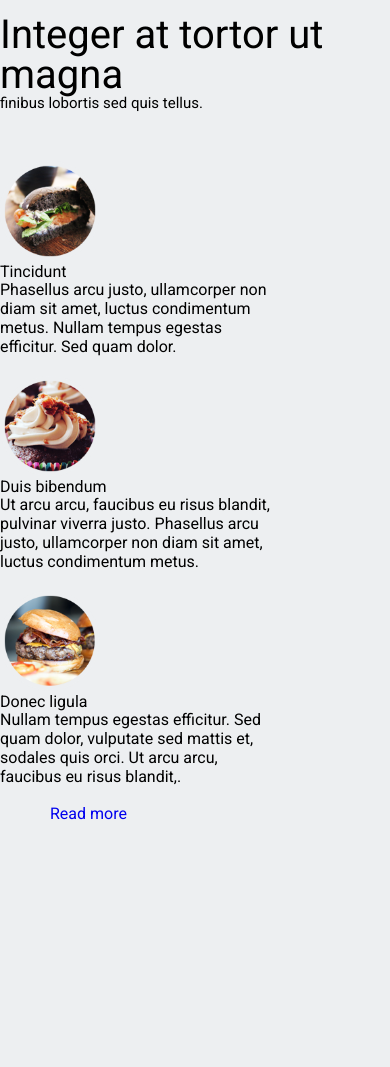
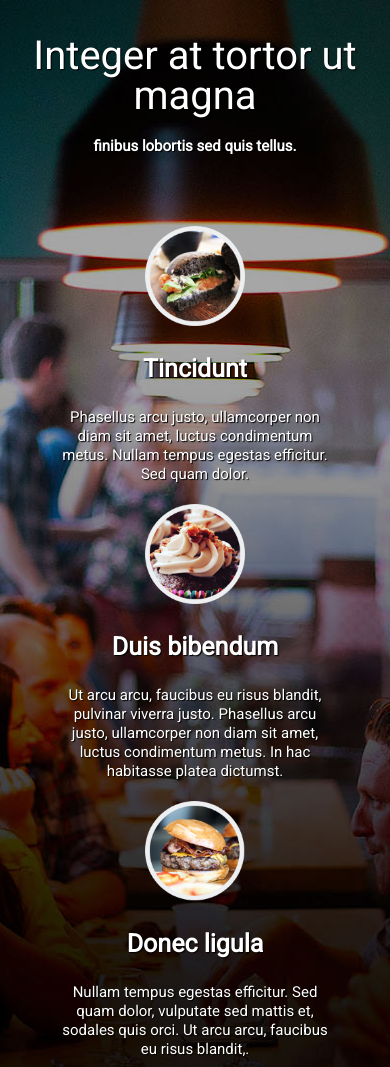
Before and after one commit to sinisa-gale/Panakeia, a plain HTML site: page index.html in a window 390 px wide. Shown: the part 395-1462 px from the top of the page. Drawn offline with Linux system fonts and the light colour scheme.

Commit message:
project finished

```diff
--- a/index.html
+++ b/index.html
@@ -27,36 +27,37 @@
 			</div>
 		</header>
 
-
-		<section class="main__wrapper">
-			<div class="main container">
-				<div class="main__header">
-					<h1 class="main__header-top">Integer at tortor ut magna</h1>
-					<span class="main__header-bottom">finibus lobortis sed quis tellus.</span>
+		<!--MAIN-->
+		<main>
+			<div class="main-cont">
+				<div class="main-header">
+					<h1>Integer at tortor ut magna</h1>
+					<span>finibus lobortis sed quis tellus.</span>
 				</div>
-				<div class="main__items clearfix">
-					<div class="main__item main__item--margin">
-						<img src="./images/main-item1.png" alt="" class="main__item-pic">
+				<div class="main-items">
+					<div class="item">
+						<img src="./images/main-item1.png" alt="">
 						<p>Tincidunt</p>
-						<p class="main__item-text">Phasellus arcu justo, ullamcorper non diam sit amet,
+						<p>Phasellus arcu justo, ullamcorper non diam sit amet,
 							luctus condimentum metus. Nullam tempus egestas efficitur. Sed quam dolor.</p>
 					</div>
-					<div class="main__item main__item--margin">
-						<img src="./images/main-item2.png" alt="" class="main__item-pic">
+					<div class="item">
+						<img src="./images/main-item2.png" alt="">
 						<p>Duis bibendum</p>
-						<p class="main__item-text">Ut arcu arcu, faucibus eu risus blandit, pulvinar viverra justo.
-							Phasellus arcu justo, ullamcorper non diam sit amet, luctus condimentum metus.</p>
+						<p>Ut arcu arcu, faucibus eu risus blandit, pulvinar viverra justo.
+							Phasellus arcu justo, ullamcorper non diam sit amet, luctus condimentum metus.
+							In hac habitasse platea dictumst.</p>
 					</div>
-					<div class="main__item">
-						<img src="./images/main-item3.png" alt="" class="main__item-pic">
+					<div class="item">
+						<img src="./images/main-item3.png" alt="">
 						<p>Donec ligula</p>
-						<p class="main__item-text">Nullam tempus egestas efficitur. Sed quam dolor, vulputate
+						<p>Nullam tempus egestas efficitur. Sed quam dolor, vulputate
 							sed mattis et, sodales quis orci. Ut arcu arcu, faucibus eu risus blandit,.</p>
 					</div>
 				</div>
 				<a href="#" class="main__button">Read more</a>
 			</div>
-		</section>
+		</main>
 
 		<!--NEWS-->
 		<section class="news">
@@ -110,7 +111,7 @@
 						lorem et orci sagittis, et accumsan ex porta.</p><br>
 					<a href="#">Sign up</a>
 				</div>
-				<img src="./images/product-pic1.jpg" alt="">
+				<img src="./images/news-item1.jpg" alt="">
 				<a href="#">Sign up</a>
 			</div>
 			<div class="info-item">
@@ -122,11 +123,10 @@
 						lorem et orci sagittis, et accumsan ex porta.</p><br>
 					<a href="#">Sign up</a>
 				</div>
-				<img src="./images/product-pic2.jpg" alt="">
+				<img src="./images/news-item2.jpg" alt="">
 				<a href="#">Sign up</a>
 			</div>
 		</section>
-
 
 		<!--FOOTER-->
 		<footer>
@@ -147,6 +147,7 @@
 						<a href="#" >Himenaeos</a>
 						<a href="#" >In consectetur</a>
 						<a href="#" >Nisi sed blandit</a>
+						<a href="#" >Tincidunt</a>
 					</div>
 					<div>
 						<a href="#" >Nostra</a>
--- a/styles/style-resp.css
+++ b/styles/style-resp.css
@@ -1,9 +1,9 @@
 @media screen and (max-width: 1300px) {
-	.main__header {
+	main {
+		height: 1200px;
+	}
+	main .main-header {
 		margin-top: 300px;
-	}
-	.main__wrapper {
-		height: 1200px;
 	}
 }
 @media screen and (max-width: 992px) {
@@ -13,16 +13,16 @@
 	header .header-cont nav a {
 		padding: 18px 13px;
 	}
-	.main__header {
+	main .main-header {
 		margin-top: 250px;
 	}
-	.main__header-top {
+	main .main-header h1 {
 		font-size: 60px;
 	}
-	.main__header-bottom {
+	main .main-header span {
 		font-size: 25px;
 	}
-	.main__item-text {
+	main .main-items .item p:nth-child(3) {
 		max-width: 70%;
 	}
 	.info .info-item div a {
@@ -46,37 +46,37 @@
 	header .header-logo {
 		margin-left: 10px;
 	}
-	.main__wrapper {
+	main {
 		height: 1321px;
 	}
-	.main__header {
+	main .main-header {
 		margin-top: 50px;
 	}
-	.main__header-top {
+	main .main-header h1 {
 		font-size: 50px;
 	}
-	.main__header-bottom {
+	main .main-header span {
 		font-size: 20px;
 	}
-	.main__items {
+	main .main-items {
 		margin-top: 50px;
+		display: block;
 	}
-	.main__item {
-		float: none;
+	main .main-items .item {
 		margin: auto;
 		padding-bottom: 20px;
 		width: 100%;
 	}
-	.main__item-pic {
+	main .main-items .item img {
 		width: 120px;
 	}
-	.main__item-header {
+	main .main-items .item p:nth-child(2) {
 		font-size: 25px;
 	}
-	.main__item-text {
+	main .main-items .item p:nth-child(3) {
 		line-height: 25px;
 	}
-	.main__button {
+	main a {
 		margin-top: 50px;
 	}
 	.news .news-cont div {
@@ -118,7 +118,7 @@
 		width: 60%;
 	}
 }
-@media screen and (max-width:650px) {
+@media screen and (max-width:700px) {
   header .header-cont {
     height: auto;
   }
@@ -155,19 +155,19 @@
 	}
 }
 @media screen and (max-width: 480px) {
-	.main__header-top {
+	main .main-header h1 {
 		font-size: 40px;
 	}
-	.main__header-bottom {
+	main .main-header span {
 		font-size: 15px;
 	}
-	.main__item-pic {
+	main .main-items .item img {
 		width: 100px;
 	}
-	.main__item-text {
+	main .main-items .item p:nth-child(3) {
 		line-height: 19px;
 	}
-	.main__button {
+	main a {
 		margin-top: 10px;
 		padding: 15px 50px;
 	}
--- a/styles/style.css
+++ b/styles/style.css
@@ -58,6 +58,73 @@ header .header-cont nav a {
 header .header-cont nav a:hover {
   background: #DD4B2B;
   color: #FFF;
+}
+
+/*---MAIN---*/
+main {
+	background: url(../images/main-bg.jpg) no-repeat;
+	background-position: center;
+	height: 1321px;
+}
+main .main-cont {
+	max-width: 1170px;
+	margin: auto;
+	text-align: center;
+	padding-top: 1px;
+	text-shadow: 1px 1px 1px #000;
+}
+main .main-header {
+	margin-top: 490px;
+	color: #FFF;
+}
+main .main-header h1 {
+	font-size: 72px;
+	font-weight: 300;
+}
+main .main-header span {
+	line-height: 60px;
+	font-size: 30px;
+	font-weight: 700;
+}
+main .main-items {
+		margin-top: 125px;
+		display: flex;
+}
+main .main-items .item {
+	width: 33%;
+	color: #FFF;
+}
+main .main-items .item img {
+	width: 148px;
+}
+main .main-items .item p:nth-child(2) {
+	display: block;
+	padding: 27px 0;
+	font-size: 30px;
+	font-weight: 700;
+	color: #FFF;
+}
+main .main-items .item p:nth-child(3) {
+	line-height: 30px;
+	font-size: 15px;
+	font-weight: 300;
+	max-width: 305px;
+	margin: auto;
+}
+main a {
+	display: inline-block;
+	margin-top: 70px;
+	padding: 20px 63px;
+	border-top: 1px solid #898280;
+	border-bottom: 1px solid #898280;
+	border-radius: 30px;
+	text-shadow: none;
+	background: #FFF;
+	font-size: 18px;
+	color: #612316;
+}
+main a:hover {
+	color: #DD4B2B;
 }
 
 /*---NEWS---*/
@@ -146,7 +213,10 @@ header .header-cont nav a:hover {
 	padding-right: 70px;
 	border: 1px solid #CCCCCD;
 	border-radius: 50px;
-	background: transparent;
+	background: rgba(255,255,255,0.1);
+	color: #EEEEF0;
+}
+.newsletter .newsletter-cont input::placeholder {
 	color: #EEEEF0;
 }
 .newsletter .newsletter-cont input:focus {
@@ -262,7 +332,7 @@ footer .footer-bottom {
 footer .footer-bottom p {
   display: inline-block;
   margin-top: 90px;
-  width: 40%;
+  width: 45%;
   opacity: 0.7;
   font-weight: 300;
   color: #FFF;
```
